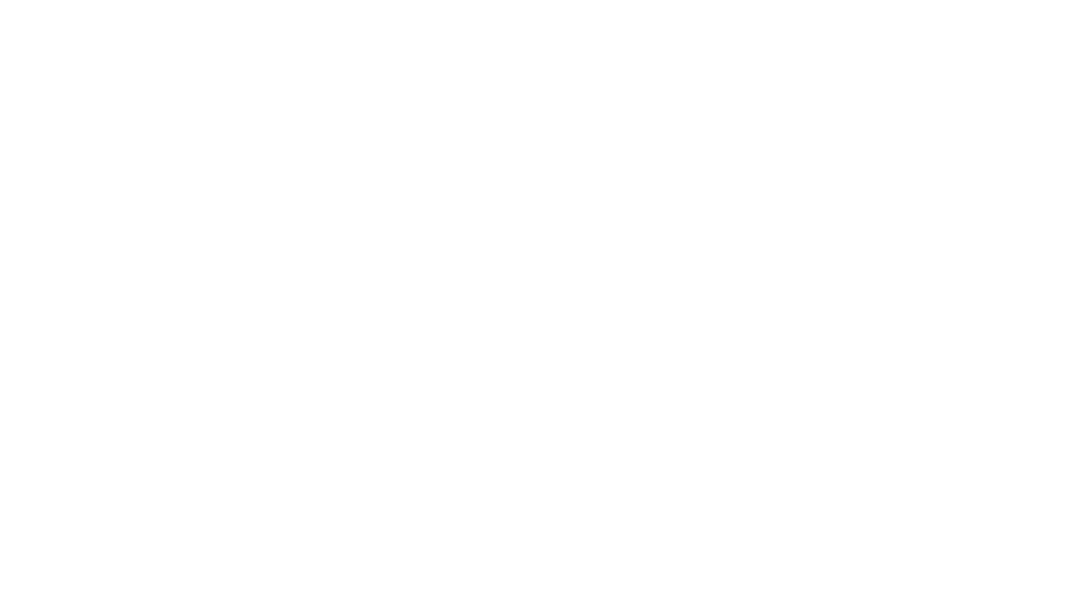
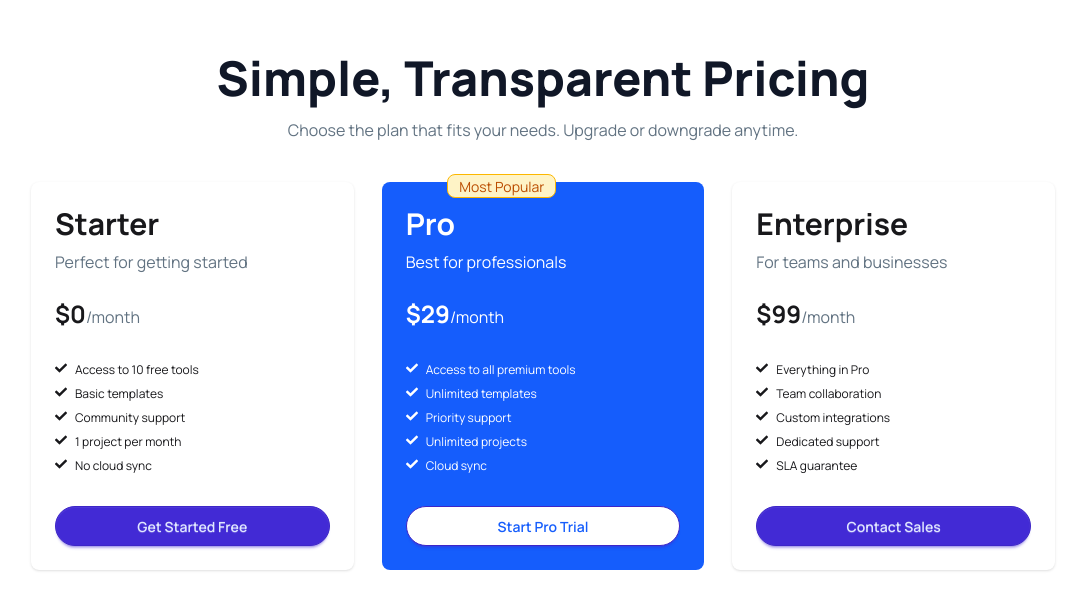
Before and after one commit to chandan-d-karmaker/digitools, a React (Vite) app: page / in a window 1280 px wide. Shown: the part 3319-3929 px from the top of the page, without its empty margins (97-1182 px from the left). Before the commit the page ends 3261 px from the top, so only its background shows below. Built offline with nearby package versions, Linux system fonts and the light colour scheme.

Commit message:
made pricing section

```diff
--- a/public/pricing.json
+++ b/public/pricing.json
@@ -11,7 +11,8 @@
       "Access to 10 free tools",
       "Basic templates",
       "Community support",
-      "1 project per month"
+      "1 project per month",
+        "No cloud sync"
     ],
     "buttonText": "Get Started Free"
   },
--- a/src/App.jsx
+++ b/src/App.jsx
@@ -5,6 +5,7 @@ import Info from './components/Info'
 import NavBar from './components/NavBar'
 import ToolCards from './components/ToolCards'
 import GetStarted from './components/GetStarted'
+import Pricing from './components/Pricing'
 
 const packages = async () => {
   const response = await fetch('/packages.json');
@@ -12,7 +13,14 @@ const packages = async () => {
   return data;
 }
 
+const prices = async () => {
+  const response = await fetch('/pricing.json');
+  const data = await response.json();
+  return data;
+}
+
 const packagePromise = packages();
+const pricesPromise = prices();
 
 function App() {
 
@@ -30,6 +38,7 @@ function App() {
       </Suspense>
 
       <GetStarted/>
+      <Pricing pricesPromise={pricesPromise}/>
 
 
     </>
--- /dev/null
+++ b/src/components/PriceCard.jsx
@@ -0,0 +1,39 @@
+import React from 'react';
+import { FaCheck } from "react-icons/fa";
+
+const PriceCard = ({ price }) => {
+    return (
+        <div>
+            <div className={"card " + (price.isFeatured ? "bg-blue-600 text-white" : "bg-base-100 shadow-sm relative")}>
+                <div className={`card-body `}>
+
+                    {price.isFeatured && (
+                        <span className="badge badge-md badge-warning absolute -top-2 right-37 bg-[#FEF3C6] text-[#BB4D00]">{ price.tag }</span>
+                    )}
+
+                    <div className="">
+                        <h2 className="text-3xl font-bold mb-2">{price.name}</h2>
+                        <p className={"text-[16px] mb-6 " + (price.isFeatured ? "text-white" : "text-[#627382] ")}>{price.description}</p>
+                        <div>
+                            <span className="text-2xl font-bold">${price.price}</span><span className={'text-[16px] ' + (price.isFeatured ? "text-white" : "text-[#627382]")}>/month</span>
+                        </div>
+                    </div>
+                    <ul className="mt-6 flex flex-col gap-2 text-xs">
+                        <li className='flex gap-2'><FaCheck />{price.features[0]}</li>
+                        <li className='flex gap-2'><FaCheck />{price.features[1]}</li>
+                        <li className='flex gap-2'><FaCheck />{price.features[2]}</li>
+                        <li className='flex gap-2'><FaCheck />{price.features[3]}</li>
+                        <li className='flex gap-2'><FaCheck />{price.features[4]}</li>
+                    </ul>
+                    <div className="mt-6">
+                        <button className={"btn btn-primary btn-block rounded-3xl " + (price.isFeatured ? "bg-white text-blue-600" : "")}>
+                            {price.buttonText}
+                        </button>
+                    </div>
+                </div>
+            </div>
+        </div>
+    );
+};
+
+export default PriceCard;
--- /dev/null
+++ b/src/components/Pricing.jsx
@@ -0,0 +1,26 @@
+import React, { use } from 'react';
+import PriceCard from './PriceCard';
+
+const Pricing = ({ pricesPromise }) => {
+
+    const priceData = use(pricesPromise);
+    console.log(priceData);
+    return (
+        <div className='py-28 w-4/5 mx-auto'>
+
+            <div className='text-center mb-10'>
+                <h1 className='text-5xl font-extrabold mb-4 text-[#101727]'>Simple, Transparent Pricing</h1>
+                <p className='text-[16px] text-[#627382]'>Choose the plan that fits your needs. Upgrade or downgrade anytime.</p>
+            </div>
+            <div className='grid grid-cols-1 md:grid-cols-2 lg:grid-cols-3 gap-7'>
+                {
+                    priceData.map((price) => <PriceCard key={price.id} price={price} />)
+                }
+
+            </div>
+
+        </div>
+    );
+};
+
+export default Pricing;
```
